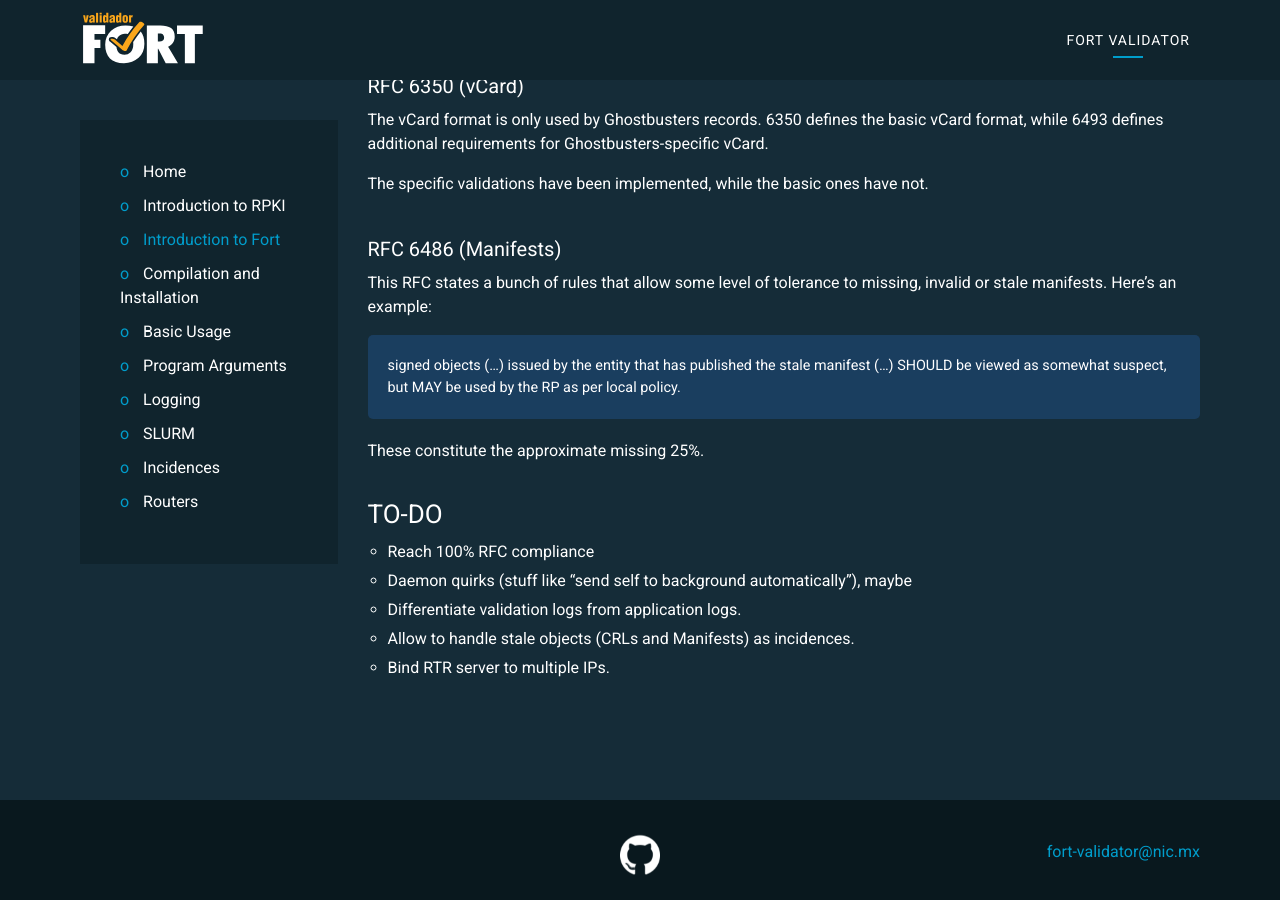
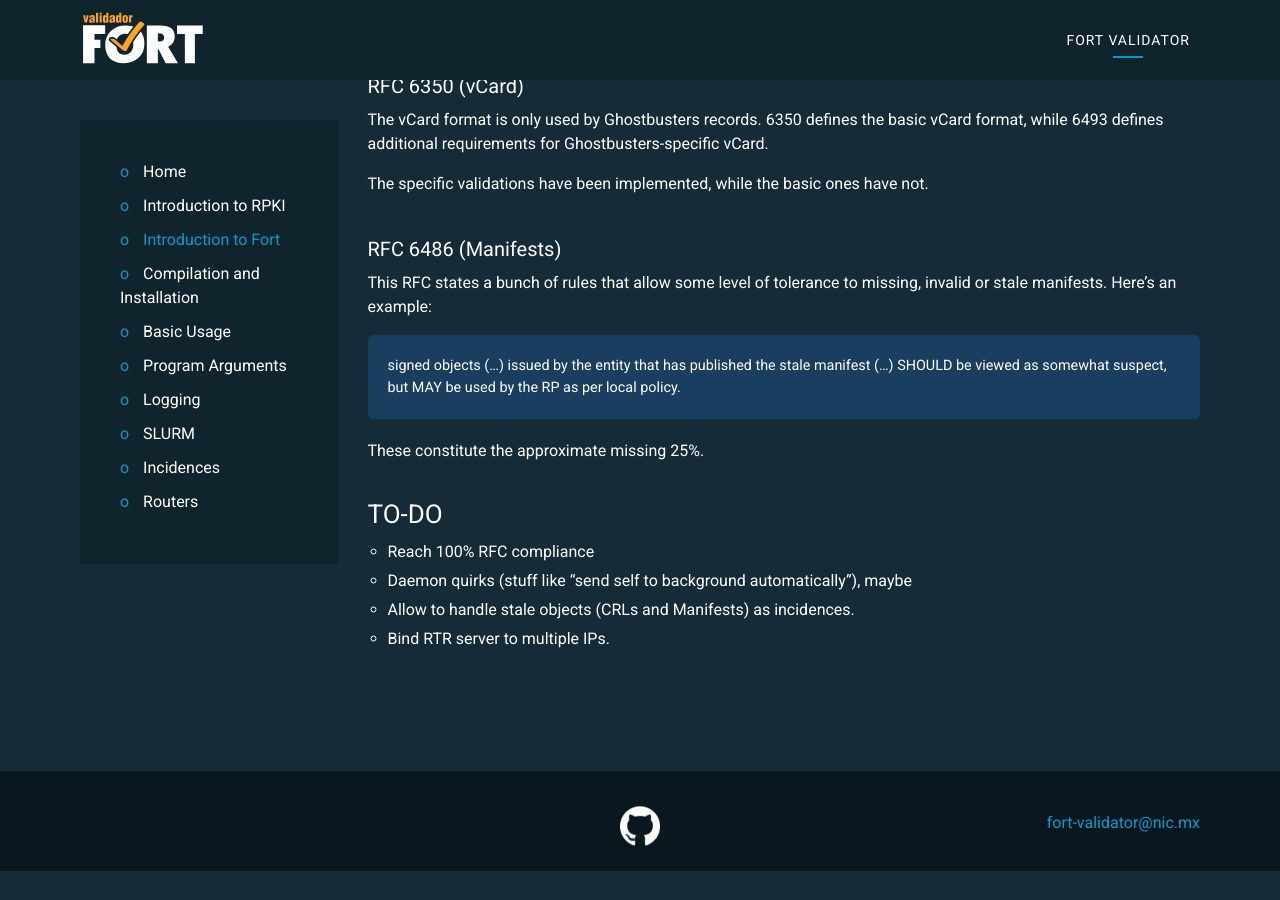
Before and after one commit to NICMx/FORT-validator, a Jekyll site: the page built from docs/intro-fort.md, in a window 1280 px wide and 900 px high, scrolled down 1826 px. Built offline with Jekyll 4.4.1, drawn with Linux system fonts in a browser that asks for light colours; after the commit the page ends 2697 px from its top, so only the background shows below that.

Commit message:
Remove completed TODO

```diff
--- a/docs/intro-fort.md
+++ b/docs/intro-fort.md
@@ -56,6 +56,5 @@ These constitute the approximate missing 25%.
 
 - Reach 100% RFC compliance
 - Daemon quirks (stuff like "send self to background automatically"), maybe
-- Differentiate validation logs from application logs.
 - Allow to handle stale objects (CRLs and Manifests) as incidences.
 - Bind RTR server to multiple IPs.
```
